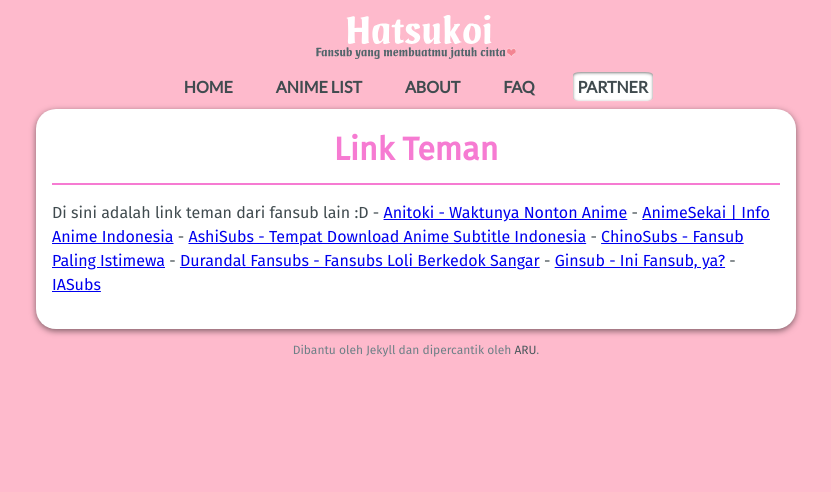
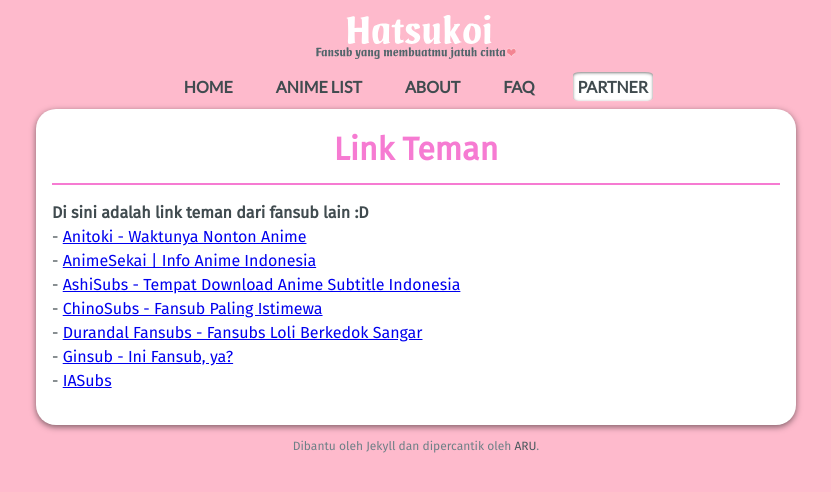
Before and after one commit to faishalirwn/hatsukoisubs, a Jekyll site: the page built from pages/partner.html, in a window 1280 px wide. Shown: the top 492 px of the page, without its empty margins (224-1055 px from the left). Built offline with Jekyll 4.4.1, drawn with Linux system fonts in a browser that asks for light colours.

Commit message:
update maning

```diff
--- a/pages/partner.html
+++ b/pages/partner.html
@@ -4,12 +4,12 @@
 ---
 <h1 class="page-title">{{ page.title }}</h1>
 <p>
-Di sini adalah link teman dari fansub lain :D
-- <a href="http://anitoki.web.id/">Anitoki - Waktunya Nonton Anime</a>
-- <a href="http://animesekai.id/">AnimeSekai | Info Anime Indonesia</a>
-- <a href="http://ashisubs.net/">AshiSubs - Tempat Download Anime Subtitle Indonesia</a>
-- <a href="https://chinosubs.wordpress.com/">ChinoSubs - Fansub Paling Istimewa</a>
-- <a href="http://www.durandalsubs.ga/">Durandal Fansubs - Fansubs Loli Berkedok Sangar</a>
-- <a href="http://www.ginsub.web.id/">Ginsub - Ini Fansub, ya?</a>
-- <a href="https://iasubs-rev.blogspot.com/">IASubs</a>
+<b>Di sini adalah link teman dari fansub lain :D</b><br>
+- <a href="http://anitoki.web.id/">Anitoki - Waktunya Nonton Anime</a><br>
+- <a href="http://animesekai.id/">AnimeSekai | Info Anime Indonesia</a><br>
+- <a href="http://ashisubs.net/">AshiSubs - Tempat Download Anime Subtitle Indonesia</a><br>
+- <a href="https://chinosubs.wordpress.com/">ChinoSubs - Fansub Paling Istimewa</a><br>
+- <a href="http://www.durandalsubs.ga/">Durandal Fansubs - Fansubs Loli Berkedok Sangar</a><br>
+- <a href="http://www.ginsub.web.id/">Ginsub - Ini Fansub, ya?</a><br>
+- <a href="https://iasubs-rev.blogspot.com/">IASubs</a><br>
 </p>
```
